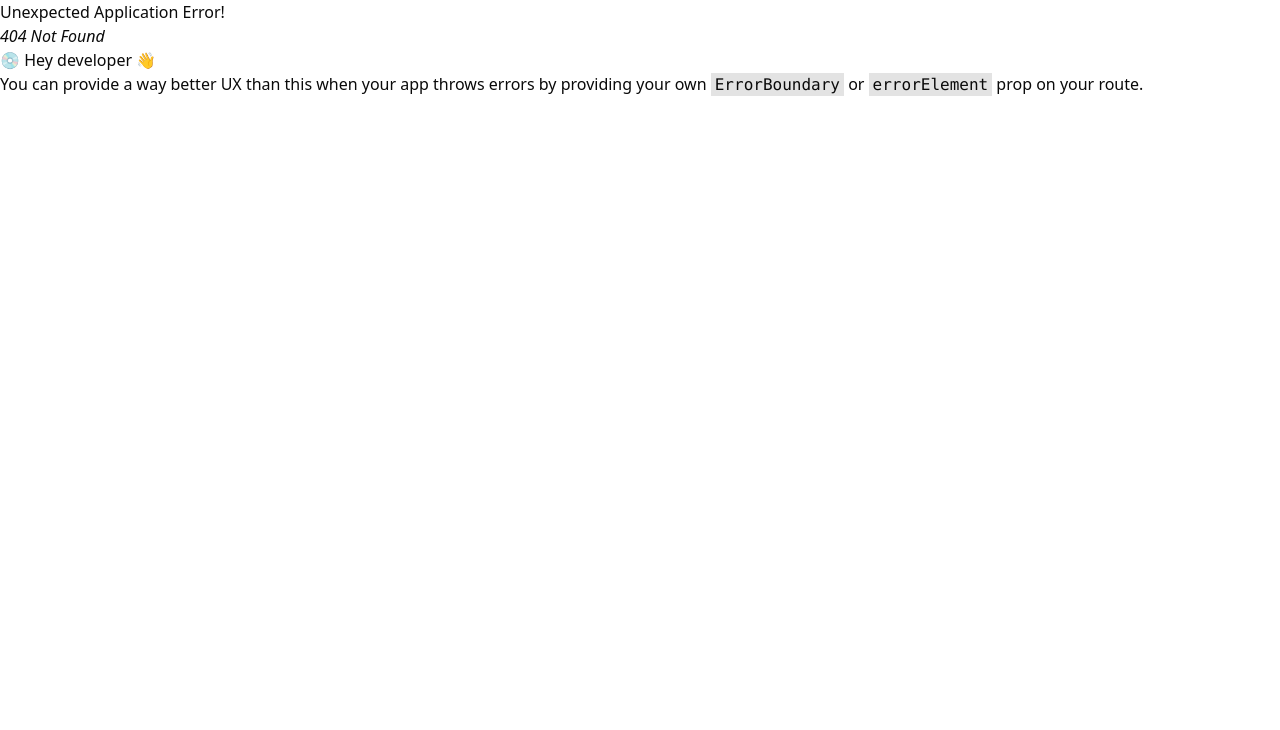
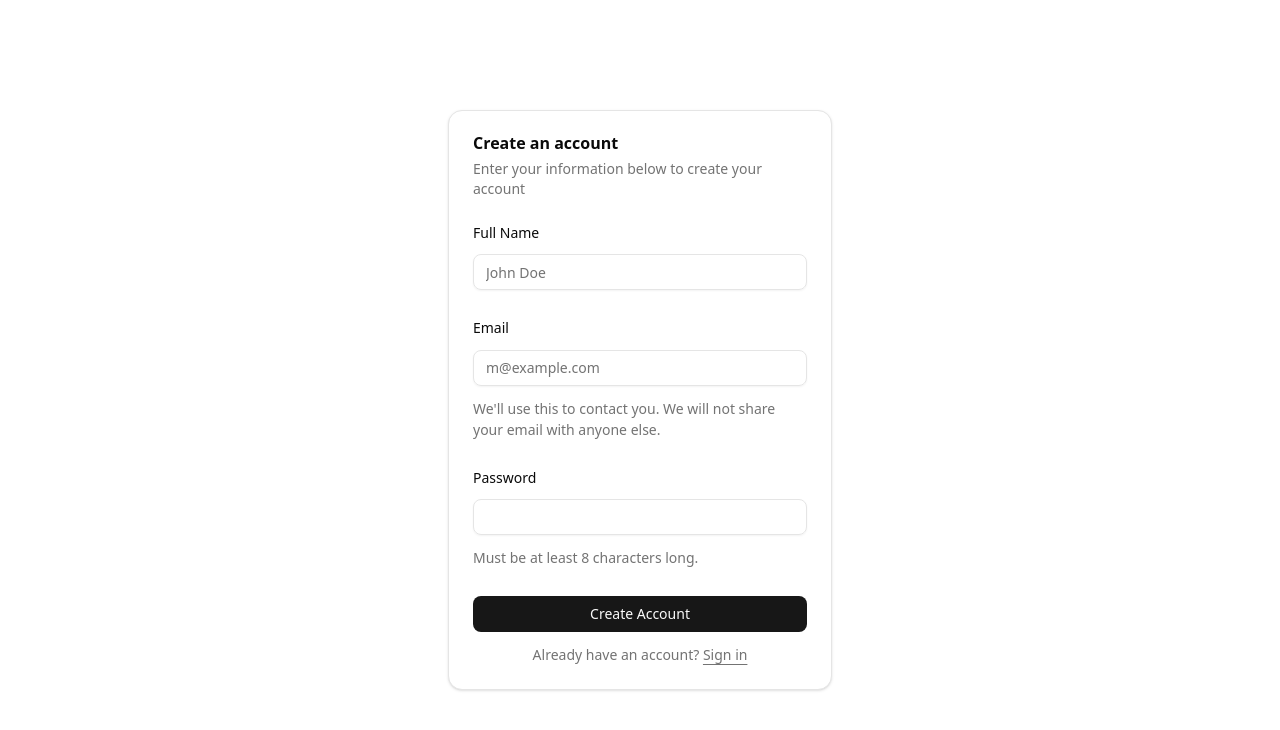
Before and after one commit to Mesbah-M13/elib-dashboard, a React (Vite) app: page /auth/register in a window 1280 px wide. Before the commit this address had no page. Shown: the top 730 px of the page. Built offline with nearby package versions, Linux system fonts and the light colour scheme.

Commit message:
add auth layout

```diff
--- /dev/null
+++ b/src/layouts/AuthLayout.tsx
@@ -0,0 +1,14 @@
+import React from 'react'
+import { Outlet } from 'react-router'
+
+const AuthLayout = () => {
+  return (
+    <>
+      {
+        <Outlet />
+      }
+    </>
+  )
+}
+
+export default AuthLayout
--- /dev/null
+++ b/src/pages/BooksPage.tsx
@@ -0,0 +1,9 @@
+import React from 'react'
+
+const BooksPage = () => {
+  return (
+    <div>BooksPage</div>
+  )
+}
+
+export default BooksPage
```
Also changed, not shown: src/router.tsx (+21 -11 lines).
